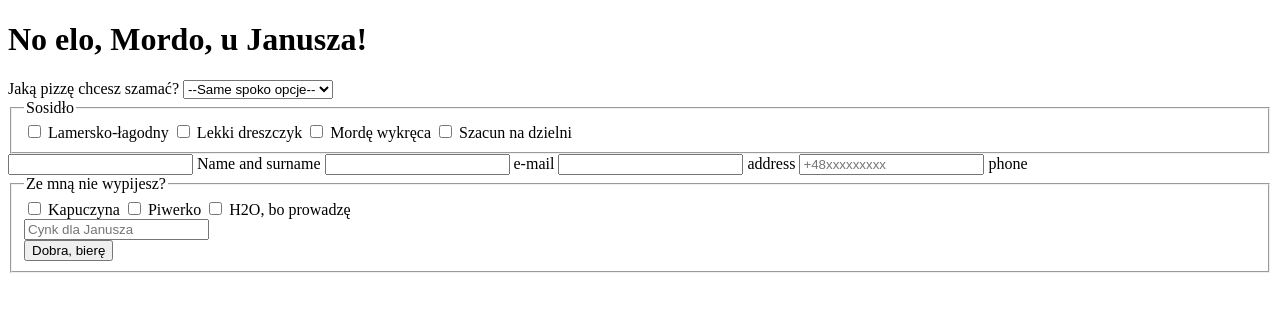
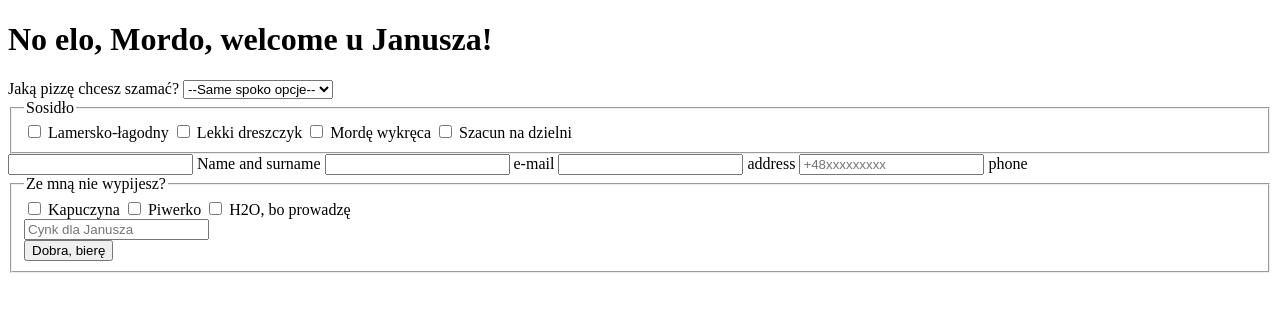
Before and after one commit to AniaPas/holiday-project-pizza, a plain HTML site: page view/index.html in a window 1280 px wide. Drawn offline with Linux system fonts and the light colour scheme.

Commit message:
h1- correcting

```diff
--- a/view/index.html
+++ b/view/index.html
@@ -8,7 +8,7 @@
         <title>U Janusza</title>
     </head>
     <body>
-        <h1 class="bar-name">No elo, Mordo, u Janusza!</h1>
+        <h1 class="bar-name">No elo, Mordo, welcome u Janusza!</h1>
         <label for="pizza-select">Jaką pizzę chcesz szamać?</label>
         <select name="pizzas" id="pizza-select">
             <option value="none">--Same spoko opcje--</option>
```
